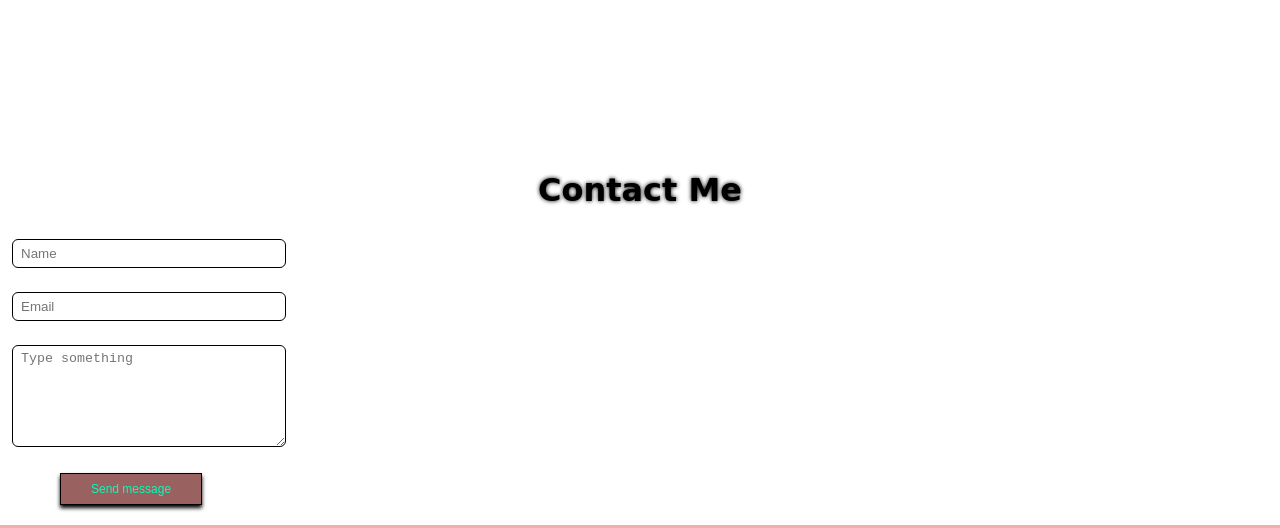
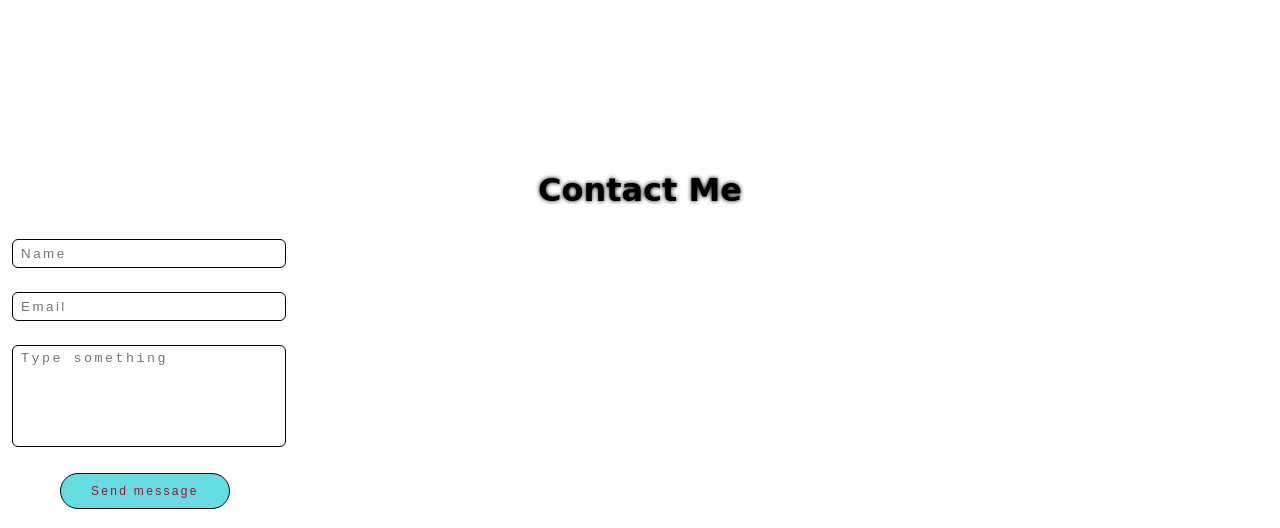
Before and after one commit to shivamkpsingh/Portfolio, a plain HTML site: page index.html in a window 1280 px wide. Shown: the part 2429-2957 px from the top of the page. Drawn offline with Linux system fonts and the light colour scheme.

Commit message:
change in style

```diff
--- a/index.html
+++ b/index.html
@@ -4,7 +4,7 @@
 <head>
     <meta charset="UTF-8">
     <meta name="viewport" content="width=device-width, initial-scale=1.0">
-    <title>shivam'portfolio||web developer</title>
+    <title>Portfolio||welcome to shivam's portfolio</title>
     <link rel="stylesheet" href="https://use.fontawesome.com/releases/v5.15.2/css/all.css"
         integrity="sha384-vSIIfh2YWi9wW0r9iZe7RJPrKwp6bG+s9QZMoITbCckVJqGCCRhc+ccxNcdpHuYu" crossorigin="anonymous">
     <link rel="stylesheet" href="style.css">
@@ -114,7 +114,6 @@
         <div class="hello">
             <h1>My Skills</h1>
         </div>
-
         <div id="language">
             <div class="program">
                 <i class="fab fa-cuttlefish fa-4x"></i>
@@ -138,12 +137,12 @@
             </div>
         </div>
     </div>
+
     <div id="contact">
         <div class="hello">
             <h1>Contact Me</h1>
         </div>
         <div class="touch">
-
             <div class="form">
                 <input type="text" placeholder="Name">
             </div>
@@ -155,8 +154,8 @@
             </div>
             <button class="btn1">Send message</button>
         </div>
+    </div>
 
-    </div>
     <footer>
         <div class="social-media">
             <a href="http://www.instagram.com/theshivamsingh1/">
--- a/style.css
+++ b/style.css
@@ -95,7 +95,6 @@ strong{
 .btn:hover{
     background-color:rgb(36, 161, 199);
     color: white;
-    outline: none;
 }
 .hello{
     display: flex;
@@ -187,9 +186,11 @@ strong{
     border-radius: 0px 0px 20px 0px;
     text-align: center;
     font-weight: bold;
+    transition: all ease-in 0.5s;
+    cursor: pointer;
 }
 .box:hover{
-    background-color: gray;
+    background-color: rgb(14, 125, 153);
     color:black;
     border-radius: 0px;
     box-shadow: 0px 0px 6px gray;
@@ -219,6 +220,8 @@ strong{
 }
 
 /* contact section */
+
+
 #contact{
     height: 100%;
 }
@@ -234,26 +237,42 @@ strong{
 .touch input{
     padding: 6px 8px;
     margin: 12px;
+    letter-spacing: 2.5px;
     width: 20%;
     border-radius: 6px;
     border: 1px solid black;
 }
+.touch input:focus{
+    outline:none;
+    border-color: rgb(8, 150, 185);
+    box-shadow: 0px 0px 6px rgb(8, 150, 185);
+}
 .touch textarea{
     width: 20%;
     padding: 5px 8px;
+    letter-spacing: 2.5px;
     margin: 12px;
     border: 1px solid black;
     border-radius: 6px;
+    resize: none;
+
+}
+.touch textarea:focus{
+    outline:none;
+    border-color: rgb(8, 150, 185);
+    box-shadow: 0px 0px 6px rgb(8, 150, 185);
 }
 .btn1{
     margin: 10px 60px;
-    padding: 8px 30px;
+    padding: 10px 30px;
     font-size: 12px;
-    background-color: rgb(93, 0, 0,0.62);
-    color: #00ffb8;
-    border: 1px solid black;
-    box-shadow: 0px 3px 4px 0px rgb(0, 0, 0,7);
+    background-color: rgba(5, 202, 209, 0.62);
+    color: #b80834;
+    border: 1px solid rgb(0, 0, 0);
+    border-radius: 22px;
+    letter-spacing: 2.3px;
     cursor: pointer;
+    outline: none;
 }
 
 /* footer */
```
